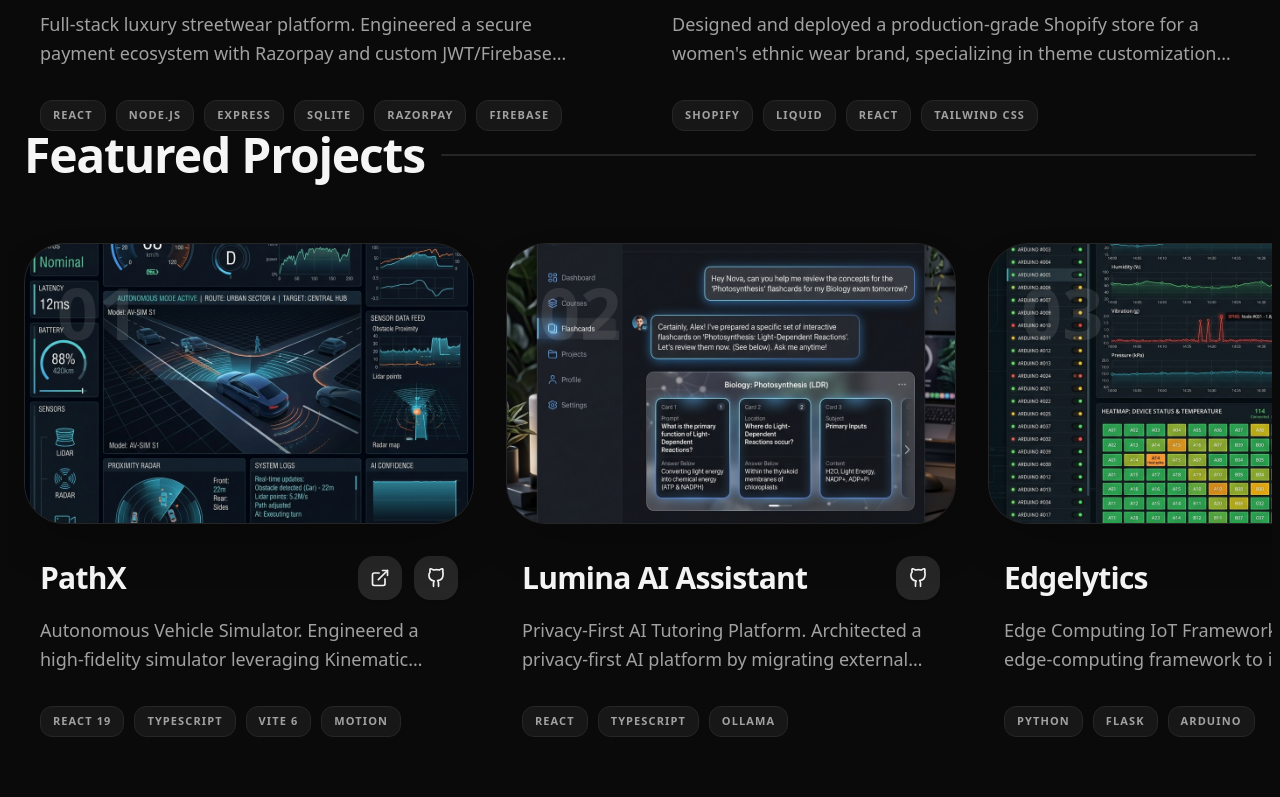
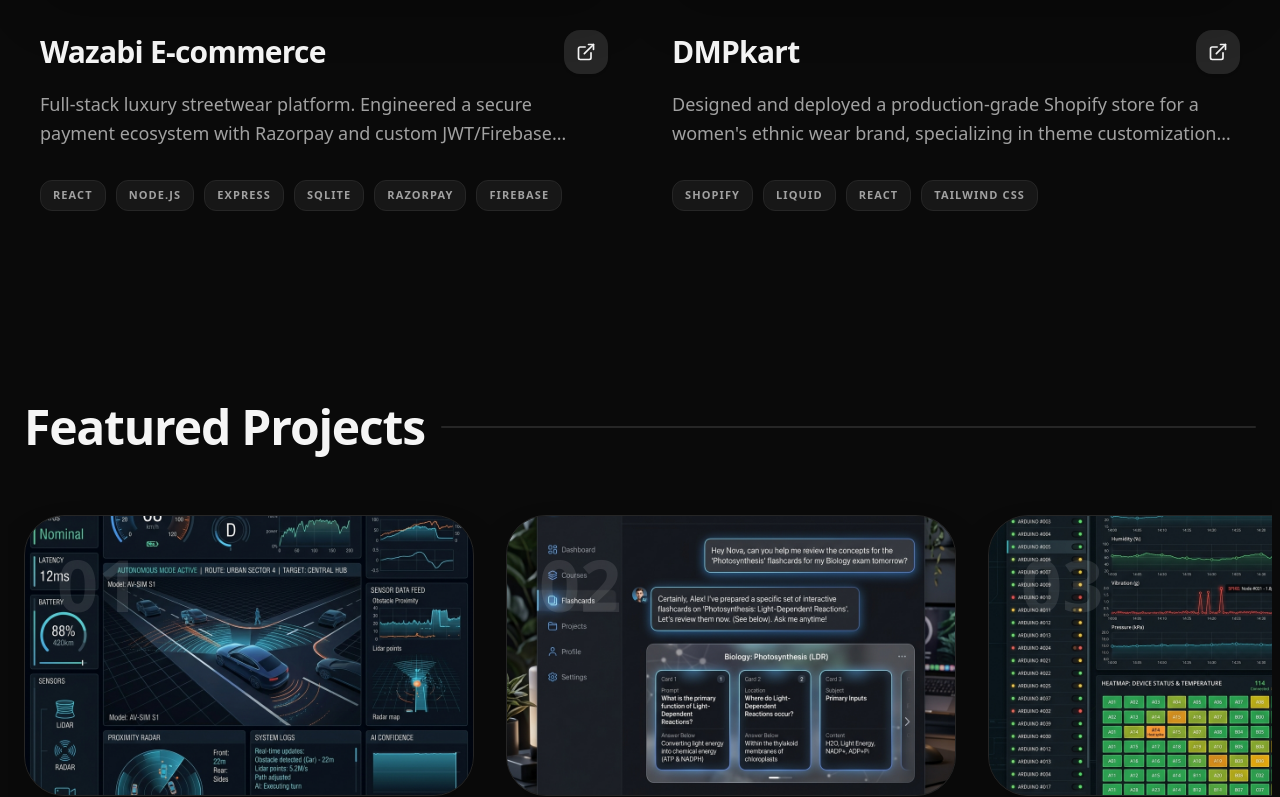
Before and after one commit to allenchandev25-del/allenchandev_portfolio, a React (Vite) app: page / in a window 1280 px wide. Shown: the part 3263-4060 px from the top of the page. Built offline with nearby package versions, Linux system fonts and the light colour scheme.

Commit message:
Update App.tsx

```diff
--- a/src/App.tsx
+++ b/src/App.tsx
@@ -32,14 +32,13 @@ const selectedWorks: Project[] = [
   }
 ];
 
-const works = [
+const works: Project[] = [
   {
     title: "PathX",
     description: "Autonomous Vehicle Simulator. Engineered a high-fidelity simulator leveraging Kinematic Bicycle Models and Pure Pursuit algorithms at 60Hz. Designed a premium dark-mode dashboard with real-time telemetry visualization using D3-driven logic.",
     image: "/pathx.png",
     tech: ["React 19", "TypeScript", "Vite 6", "Motion"],
-    github: "https://github.com/allenchandev25-del/PathX",
-    link: "https://pathx-sim.vercel.app"
+    github: "https://github.com/allenchandev25-del/PathX"
   },
   {
     title: "Lumina AI Assistant",
@@ -465,9 +464,10 @@ export default function App() {
         </Section>
       </div>
 
-      <SelectedWorks />
-
-      <FeaturedProjects />
+      <div className="space-y-48 py-20">
+        <SelectedWorks />
+        <FeaturedProjects />
+      </div>
 
       <div className="max-w-5xl mx-auto px-6 space-y-48 py-20">
 
```
